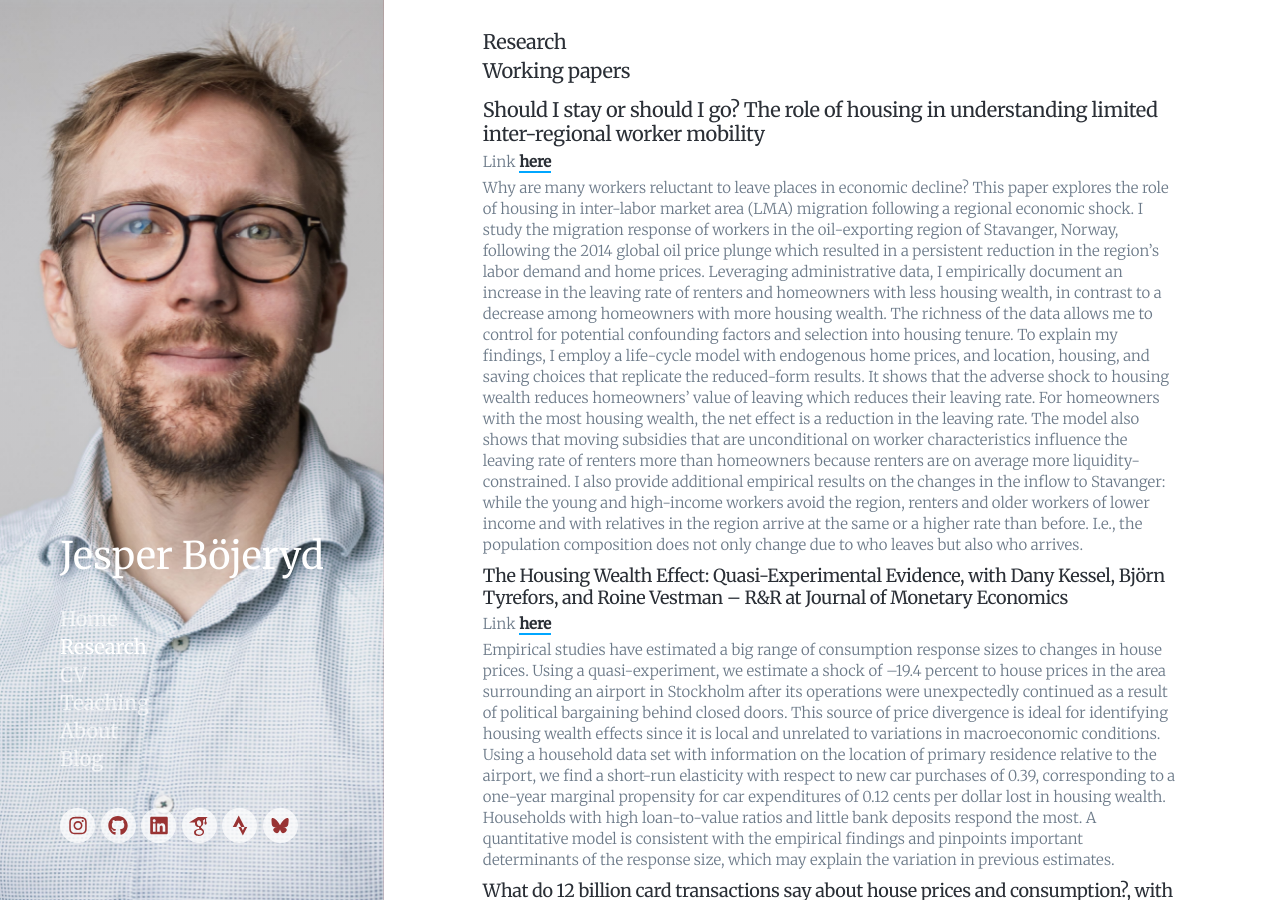
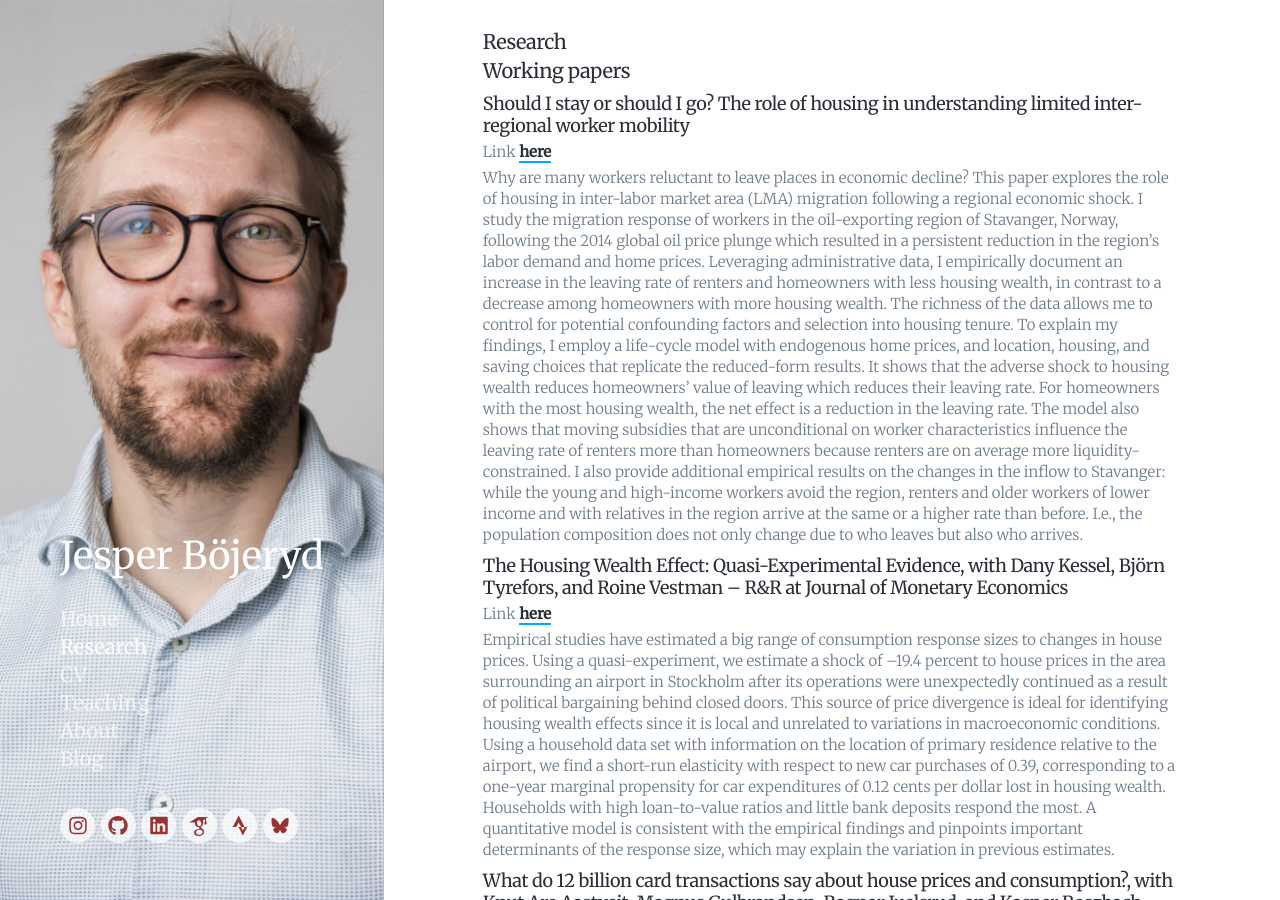
Before and after one commit to bojeryd91/bojeryd91.github.io, a Jekyll site: the page built from _pages/research.md, in a window 1280 px wide and 900 px high. Built offline with Jekyll 4.4.1, drawn with Linux system fonts in a browser that asks for light colours; nearby versions of some CDN libraries; some web fonts are replaced.

```diff
--- a/_pages/research.md
+++ b/_pages/research.md
@@ -7,7 +7,7 @@ featured_image: /images/headshot1.jpg
 
 # Working papers
 
-# [Should I stay or should I go? The role of housing in understanding limited inter-regional worker mobility](https://www.norges-bank.no/en/news-events/publications/Working-Papers/2025/wp-132025/)
+## [Should I stay or should I go? The role of housing in understanding limited inter-regional worker mobility](https://www.norges-bank.no/en/news-events/publications/Working-Papers/2025/wp-132025/)
 
 Link [here](https://www.norges-bank.no/en/news-events/publications/Working-Papers/2025/wp-132025/)
 
```
